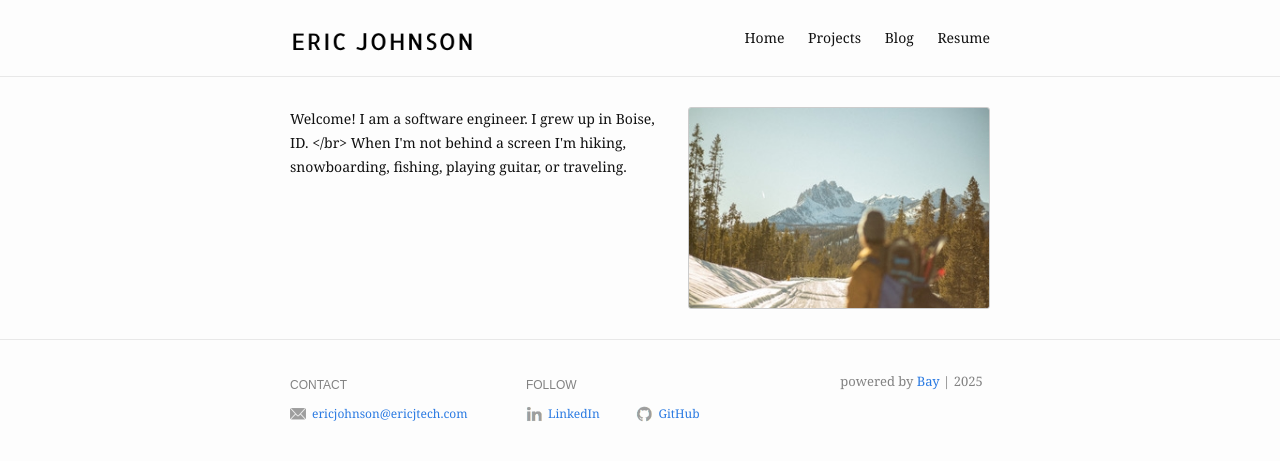
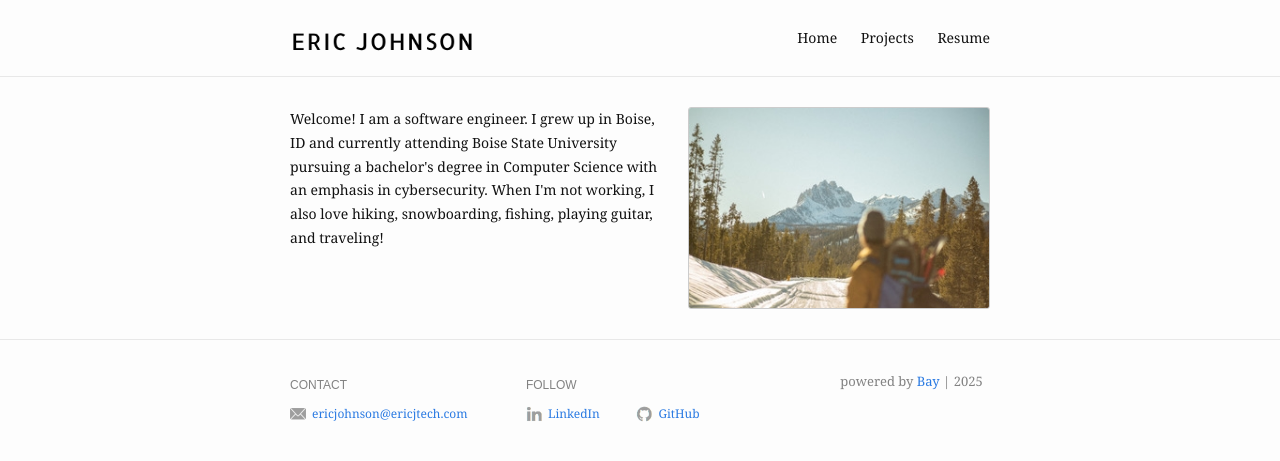
Before and after one commit to eboi1/eboi1.github.io, a Jekyll site: the page built from index.md, in a window 1280 px wide. Shown: the top 461 px of the page. Built offline with Jekyll 4.4.1, drawn with Linux system fonts in a browser that asks for light colours.

```diff
--- a/_config.yml
+++ b/_config.yml
@@ -13,7 +13,9 @@ header:
     - name: Home
       slug: /
     - name: Projects
-    - name: Blog
+      dropdown:
+        - name: Personal
+        - name: Academic
     - name: Resume
 
 footer:
--- a/index.md
+++ b/index.md
@@ -6,7 +6,8 @@ profile_picture:
 ---
 
 <p>
-  Welcome! I am a software engineer. I grew up in Boise, ID.
-  </br>
-  When I'm not behind a screen I'm hiking, snowboarding, fishing, playing guitar, or traveling.
+  Welcome! I am a software engineer. I grew up in Boise, ID and currently attending Boise State University
+  pursuing a bachelor's degree in Computer Science with an emphasis in cybersecurity.
+
+  When I'm not working, I also love hiking, snowboarding, fishing, playing guitar, and traveling!
 </p>
```
Also changed, not shown: resume.md (+1 -1 lines).
